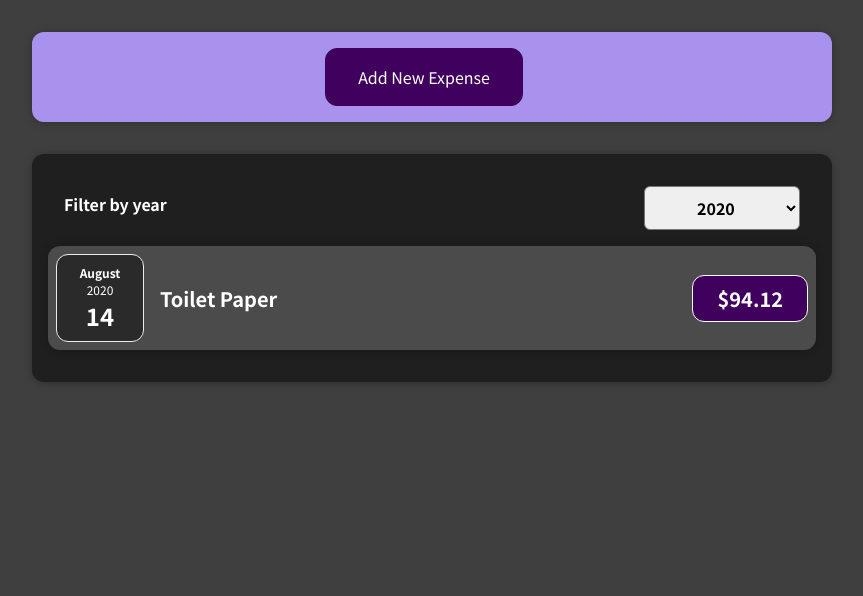
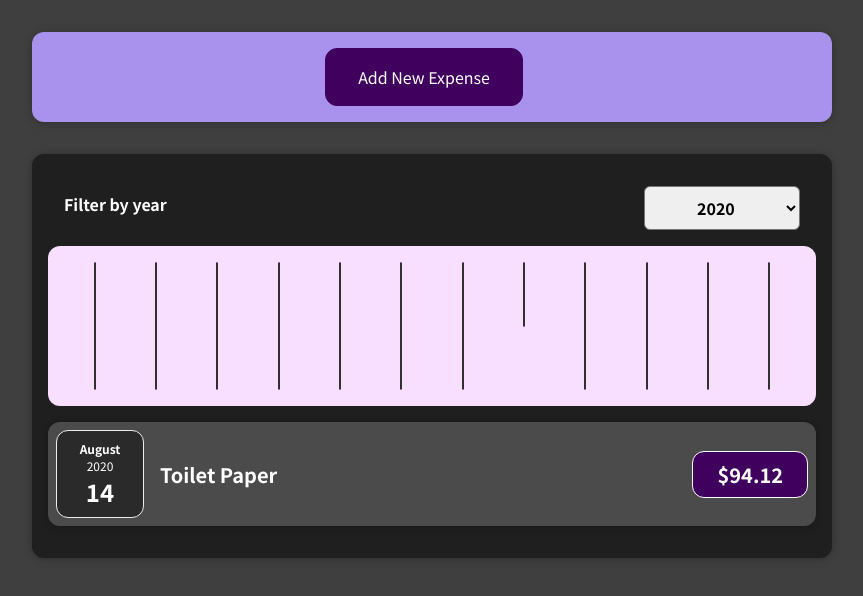
Before and after one commit to nsnyng/react-learn-udemy, a React (Create React App) app: page / in a window 1280 px wide. Shown: the top 596 px of the page, without its empty margins (208-1071 px from the left). Built offline with nearby package versions, Linux system fonts and the light colour scheme.

Commit message:
차트 뷰 만들기

```diff
--- /dev/null
+++ b/src/components/Chart/Chart.css
@@ -0,0 +1,9 @@
+.chart {
+  padding: 1rem;
+  border-radius: 12px;
+  background-color: #f8dfff;
+  text-align: center;
+  display: flex;
+  justify-content: space-around;
+  height: 10rem;
+}
--- /dev/null
+++ b/src/components/Chart/Chart.js
@@ -0,0 +1,23 @@
+import ChartBar from "./ChartBar";
+
+import "./Chart.css";
+
+const Chart = (props) => {
+  const dataPointValue = props.dataPoints.map((dataPoint) => dataPoint.value);
+  const totalMaximum = Math.max(...dataPointValue);
+
+  return (
+    <div className="chart">
+      {props.dataPoints.map((dataPoint) => (
+        <ChartBar
+          key={dataPoint.label}
+          value={dataPoint.value}
+          maxValue={totalMaximum}
+          label={dataPoint.label}
+        />
+      ))}
+    </div>
+  );
+};
+
+export default Chart;
--- /dev/null
+++ b/src/components/Chart/ChartBar.css
@@ -0,0 +1,30 @@
+.chart-bar {
+  height: 100%;
+  display: flex;
+  flex-direction: column;
+  align-items: center;
+}
+
+.chart-bar__inner {
+  height: 100%;
+  width: 100%;
+  border: 1px solid #313131;
+  border-radius: 12px;
+  background-color: #c3b4f3;
+  overflow: hidden;
+  display: flex;
+  flex-direction: column;
+  justify-content: flex-end;
+}
+
+.chart-bar__fill {
+  background-color: #4826b9;
+  width: 100%;
+  transition: all 0.3s ease-out;
+}
+
+.chart-bar__label {
+  font-weight: bold;
+  font-size: 0.5rem;
+  text-align: center;
+}
--- /dev/null
+++ b/src/components/Chart/ChartBar.js
@@ -0,0 +1,20 @@
+import "./ChartBar.css";
+
+const ChartBar = (props) => {
+  let barFillHeight = "0%";
+
+  if (props.maxValue > 0) {
+    barFillHeight = Math.round((props.value / props.maxValue) * 100) + "%";
+  }
+
+  return (
+    <div className="chart-bar">
+      <div className="chart-bar__inner">
+        <div className="chart-bar__fill"></div>
+      </div>
+      <div className="chart-bar__label" style={{ height: barFillHeight }}></div>
+    </div>
+  );
+};
+
+export default ChartBar;
--- /dev/null
+++ b/src/components/Expenses/ExpenseChart.js
@@ -0,0 +1,28 @@
+import Chart from "../Chart/Chart";
+
+const ExpenseChart = (props) => {
+  const chartDataPoints = [
+    { label: "Jan", value: 0 },
+    { label: "Feb", value: 0 },
+    { label: "Mar", value: 0 },
+    { label: "Apr", value: 0 },
+    { label: "May", value: 0 },
+    { label: "Jun", value: 0 },
+    { label: "Jul", value: 0 },
+    { label: "Aug", value: 0 },
+    { label: "Sep", value: 0 },
+    { label: "Oct", value: 0 },
+    { label: "Nov", value: 0 },
+    { label: "Dec", value: 0 },
+  ];
+
+  for (const expense of props.expenses) {
+    const expenseMonth = expense.date.getMonth();
+
+    chartDataPoints[expenseMonth].value += expense.amount;
+  }
+
+  return <Chart dataPoints={chartDataPoints} />;
+};
+
+export default ExpenseChart;
--- a/src/components/Expenses/Expenses.js
+++ b/src/components/Expenses/Expenses.js
@@ -2,6 +2,7 @@ import { useState } from "react";
 import ExpenseList from "./ExpensesList";
 import ExpensesFilter from "../ExpensesFilter/ExpensesFilter";
 import Card from "../UI/Card";
+import ExpenseChart from "./ExpenseChart";
 import "./Expenses.css";
 
 const Expenses = (props) => {
@@ -21,6 +22,7 @@ const Expenses = (props) => {
         onChangeExpenseDateFilter={filterChangeHandler}
         defaultYear={filteredYear}
       />
+      <ExpenseChart expenses={filteredExpenses} />
       <ExpenseList items={filteredExpenses}/>
     </Card>
   );
--- a/src/components/NewExpense/ExpenseForm.js
+++ b/src/components/NewExpense/ExpenseForm.js
@@ -23,7 +23,7 @@ const ExpenseForm = (props) => {
 
     const expenseData = {
       title: enteredTitle,
-      amount: enteredAmount,
+      amount: +enteredAmount,
       date: new Date(enteredDate),
     };
 
```
